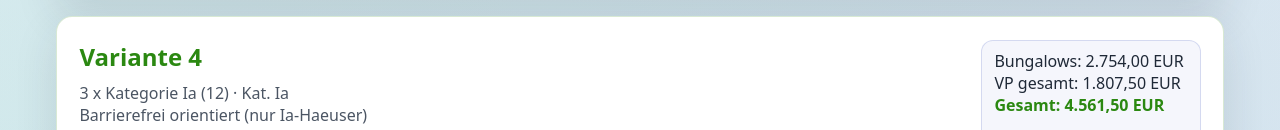
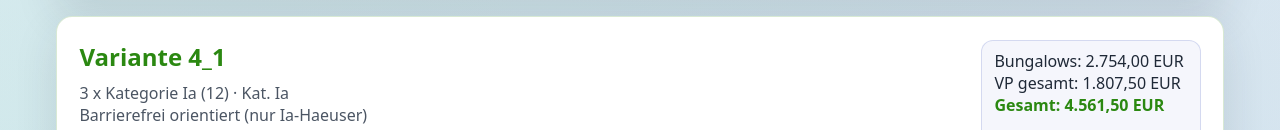
Before and after one commit to selfishlars/famtreff27, a React (Vite) app: page / in a window 1280 px wide. Shown: the part 398-528 px from the top of the page. Built offline with nearby package versions, Linux system fonts and the light colour scheme.

Commit message:
chore: rename variante 4 baseline to variante 4_1

```diff
--- a/src/App.tsx
+++ b/src/App.tsx
@@ -42,8 +42,8 @@ function App() {
 
   const scenarios: Scenario[] = [
     {
-      id: '4',
-      title: 'Variante 4',
+      id: '4_1',
+      title: 'Variante 4_1',
       description: 'Standardmodell: Erwachsene und Kinder mit gleicher Gewichtung (1.0).',
       mode: 'person-weighted',
       adultWeight: 1,
```
